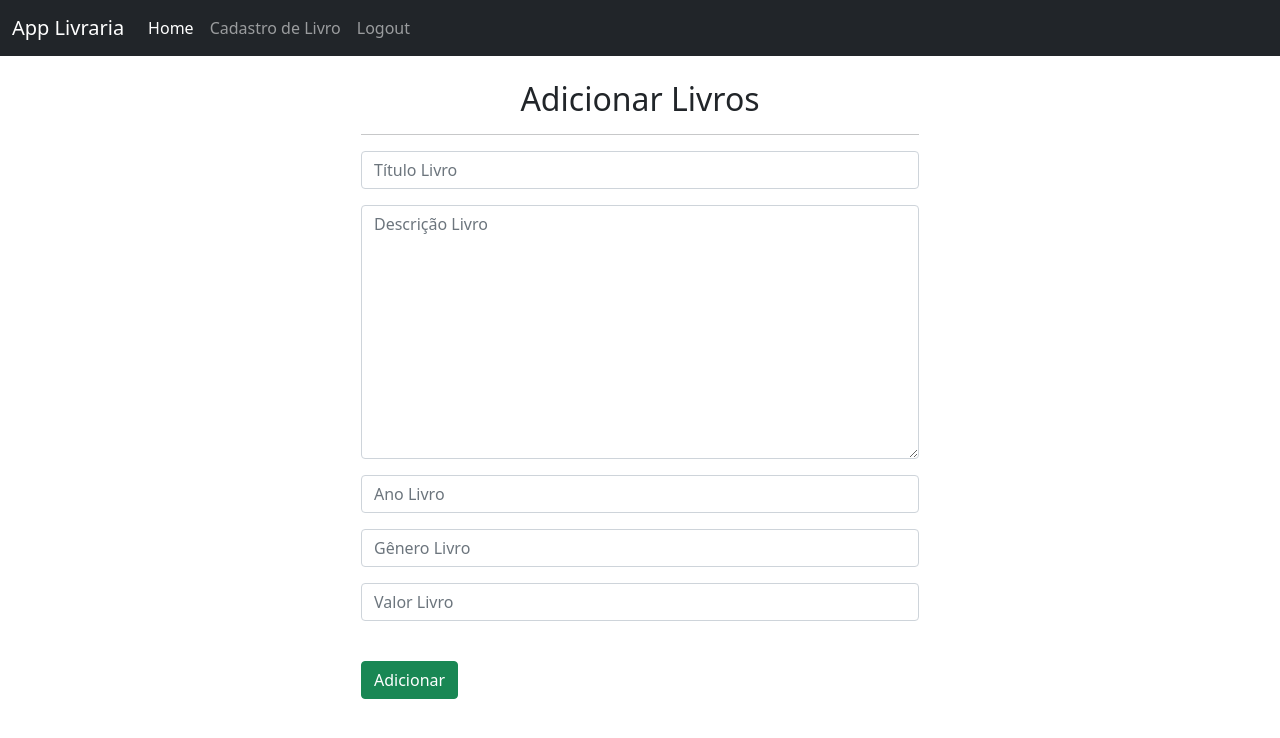
After one commit to AngeloSouza1/Python-Estudo, a Django app: page /add_book in a window 1280 px wide. The commit adds this page. Shown: the top 738 px of the page. Run offline with Django 5.2, Linux system fonts and the light colour scheme; a user stored in the database is signed in.

Commit message:
feat: Inserindo Livro

```diff
--- a/Django/livraria/forms.py
+++ b/Django/livraria/forms.py
@@ -1,6 +1,7 @@
 from django.contrib.auth.forms import UserCreationForm
 from django.contrib.auth.models import User
 from django import forms
+from .models import Book
 
 class SignUpForm(UserCreationForm):
     email = forms.EmailField(
@@ -51,3 +52,34 @@ class SignUpForm(UserCreationForm):
             <small>Digite a mesma senha de antes, para verificação.</small>
         </span>
         '''
+
+
+class AddBookForm(forms.ModelForm):
+    title = forms.CharField(required=True,
+            widget=forms.TextInput(
+                attrs={'class': 'form-control', 'placeholder': 'Título Livro'}
+            ), label='')
+
+    description = forms.CharField(required=True,
+                widget=forms.Textarea(
+                    attrs={'class': 'form-control', 'placeholder': 'Descrição Livro'}
+                ), label='')
+
+    year = forms.IntegerField(required=True,
+                widget=forms.NumberInput(
+                    attrs={'class': 'form-control', 'placeholder': 'Ano Livro'}
+                ), label='')
+
+    genre = forms.CharField(required=True,
+        widget=forms.TextInput(
+            attrs={'class': 'form-control', 'placeholder': 'Gênero Livro'}
+        ), label='')
+
+    value = forms.IntegerField(required=True,
+            widget=forms.NumberInput(
+                attrs={'class': 'form-control', 'placeholder': 'Valor Livro'}
+            ), label='')
+
+    class Meta:
+        model = Book
+        fields = ('title', 'description', 'year', 'genre', 'value')
--- /dev/null
+++ b/Django/livraria/templates/add_book.html
@@ -0,0 +1,13 @@
+{% extends 'base.html' %}
+{% block content %}
+<div class="col-md-6 offset-md-3">
+    <h2 class="text-center">Adicionar Livros</h2>
+    <hr>
+    <form method="POST" action="{% url 'add_book' %}">
+        {% csrf_token %}
+        {{form.as_p}}
+        <br/>
+        <button type="submit" class="btn btn-success">Adicionar</button>
+    </form>
+</div>
+{% endblock %}
--- a/Django/livraria/templates/navbar.html
+++ b/Django/livraria/templates/navbar.html
@@ -10,12 +10,15 @@
           <a class="nav-link active" aria-current="page" href="#">Home</a>
         </li>
         {% if user.is_authenticated %}
+        <li class="nav-item">
+          <a class="nav-link" href="{% url 'add_book' %}">Cadastro de Livro</a>
+        </li>
           <li class="nav-item">
             <a class="nav-link" href="{% url 'logout' %}">Logout</a>
           </li>
         {% else %}
           <li class="nav-item">
-            <a class="nav-link" href="{% url 'register' %}">Cadastro</a>
+            <a class="nav-link" href="{% url 'register' %}">Cadastro de Usuário</a>
           </li>
           <li class="nav-item">
             <a class="nav-link" href="{% url 'home' %}">Login</a>
--- a/Django/livraria/urls.py
+++ b/Django/livraria/urls.py
@@ -1,6 +1,6 @@
 from django.urls import path
 from django.http import HttpResponse
-from livraria.views import home, logout_user, register_user, book_detail, book_delete
+from livraria.views import home, logout_user, register_user, book_detail, book_delete, book_add
 
 
 urlpatterns = [
@@ -8,5 +8,6 @@ urlpatterns = [
     path('logout/', logout_user, name='logout'),
     path('register/',register_user, name='register'),
     path('book/<int:id>/',book_detail, name='book'),
-    path('delete_book/<int:id>/', book_delete, name='delete_book')
+    path('delete_book/<int:id>/', book_delete, name='delete_book'),
+    path('add_book',book_add, name='add_book')
 ]
--- a/Django/livraria/views.py
+++ b/Django/livraria/views.py
@@ -2,7 +2,7 @@ from django.shortcuts import render, redirect
 from django.http import HttpResponse
 from django.contrib.auth import authenticate, login, logout
 from django.contrib import messages
-from .forms import SignUpForm
+from .forms import SignUpForm, AddBookForm
 from .models import Book
 
 def home(request):
@@ -67,3 +67,21 @@ def book_delete(request,id):
     else:
         messages.error(request, "Você precisa estar logado para acessar essa página!")
         return redirect('home')
+
+def book_add(request):
+    # Corrige o nome do atributo para is_authenticated
+    if not request.user.is_authenticated:
+        messages.error(request, "Você precisa estar logado para adicionar um livro!")
+        return redirect('home')  # Redireciona se o usuário não estiver autenticado
+
+    # Cria o formulário usando o POST ou inicializa vazio
+    form = AddBookForm(request.POST or None)
+
+    if request.method == "POST":
+        if form.is_valid():
+            form.save()
+            messages.success(request, "Livro adicionado com sucesso!")
+            return redirect('home')  # Redireciona após salvar com sucesso
+
+    # Renderiza o template com o formulário
+    return render(request, 'add_book.html', {'form': form})
```
Also changed, not shown: Django/db.sqlite3.
